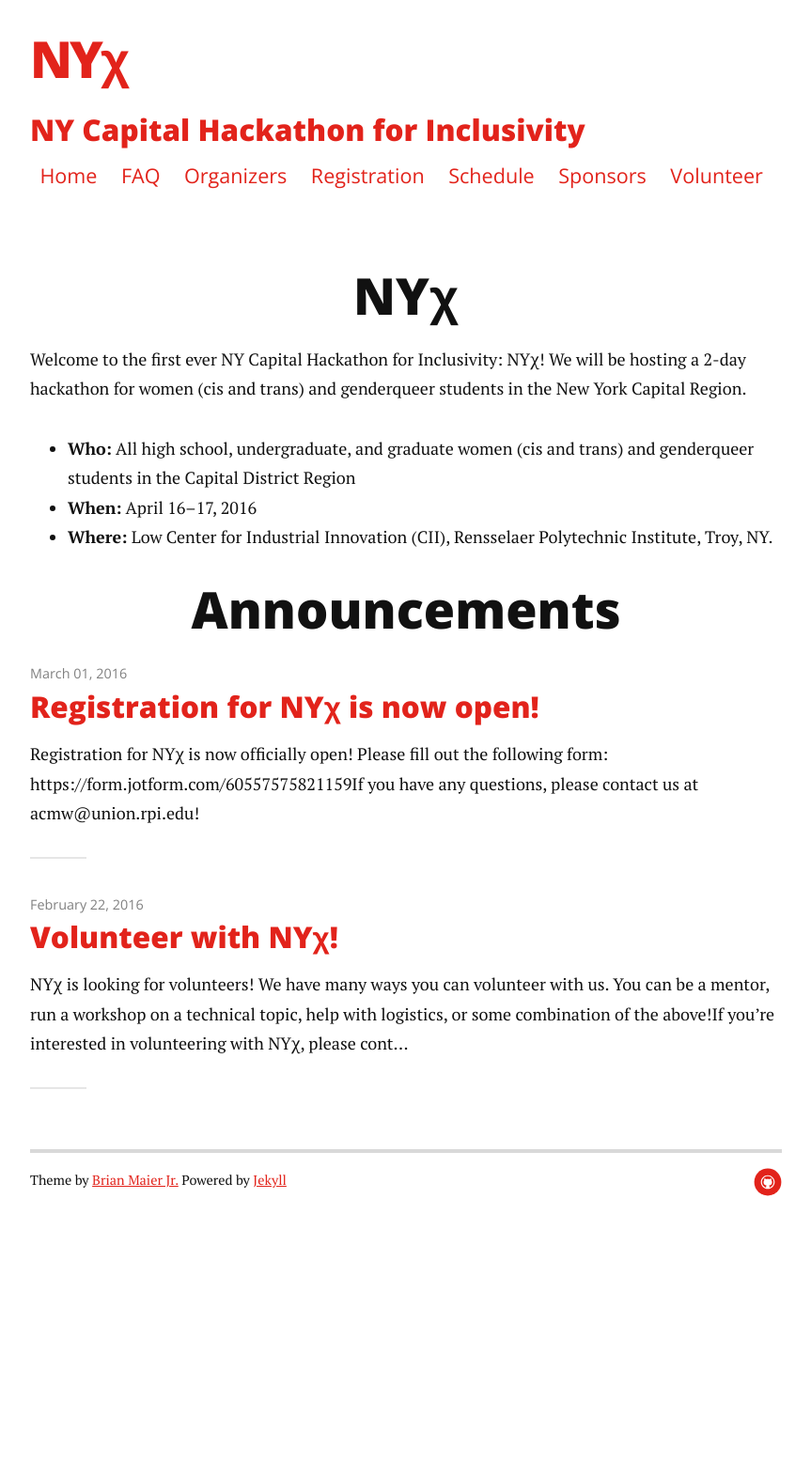
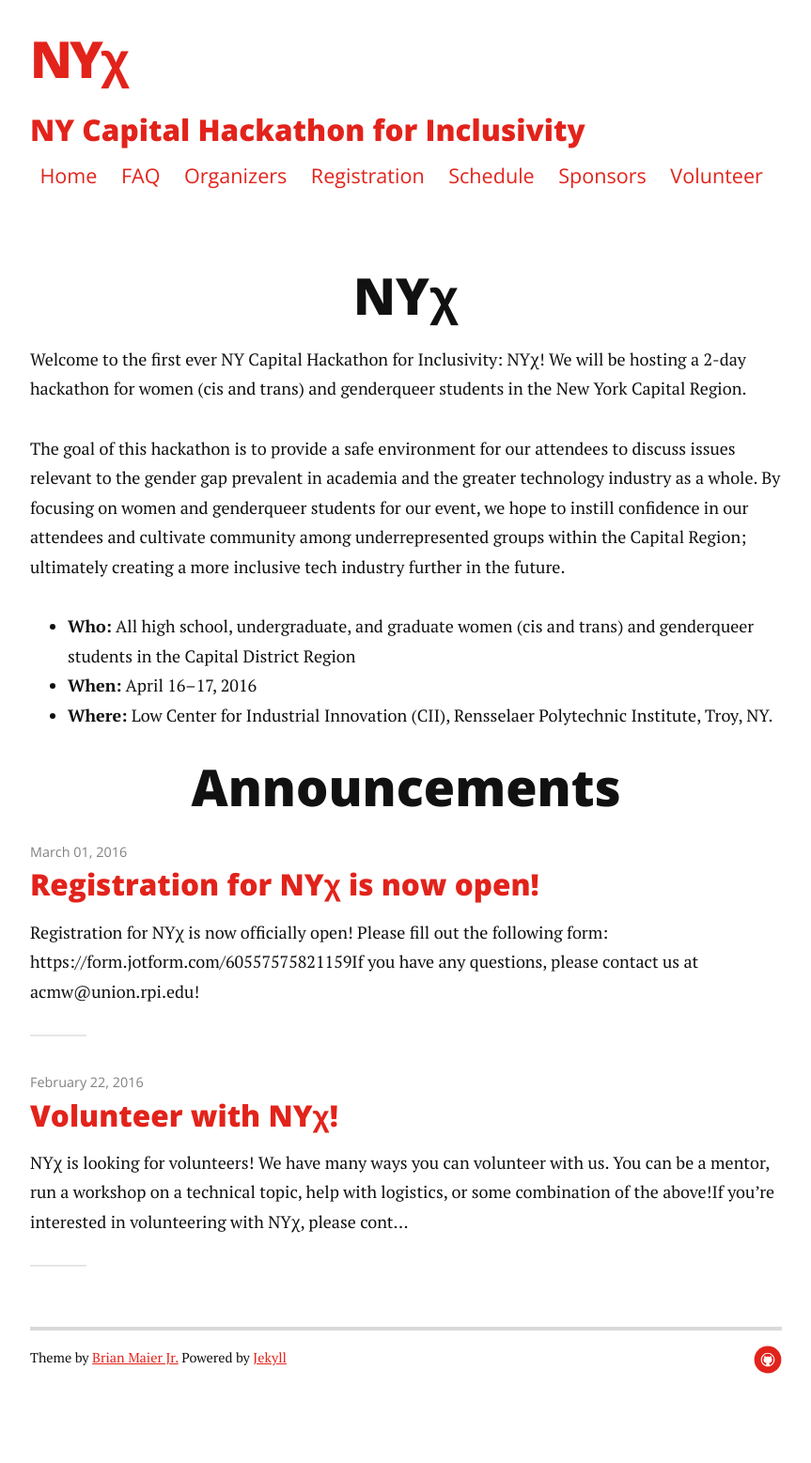
Before and after one commit to nychi/nychi.github.io, a Jekyll site: the page built from index.md, in a window 1280 px wide. Shown: the whole page at 94% size, without its empty margins (208-1071 px from the left). Built offline with Jekyll 4.4.1, drawn with Linux system fonts in a browser that asks for light colours; nearby versions of some CDN libraries; before the commit the page ends 1368 px from its top, so only the background shows below that.

Commit message:
edit to index page

```diff
--- a/index.md
+++ b/index.md
@@ -8,6 +8,8 @@ title: NY&chi;
 Welcome to the first ever NY Capital Hackathon for Inclusivity: NY&chi;!
 We will be hosting a 2-day hackathon for women (cis and trans) and genderqueer students in the New York Capital Region.
 
+The goal of this hackathon is to provide a safe environment for our attendees to discuss issues relevant to the gender gap prevalent in academia and the greater technology industry as a whole.  By focusing on women and genderqueer students for our event, we hope to instill confidence in our attendees and cultivate community among underrepresented groups within the Capital Region; ultimately creating a more inclusive tech industry further in the future.
+
 - **Who:** All high school, undergraduate, and graduate women (cis and trans) and genderqueer students in the Capital District Region
 - **When:** April 16&ndash;17, 2016
 - **Where:** Low Center for Industrial Innovation (CII), Rensselaer Polytechnic Institute, Troy, NY.
```
